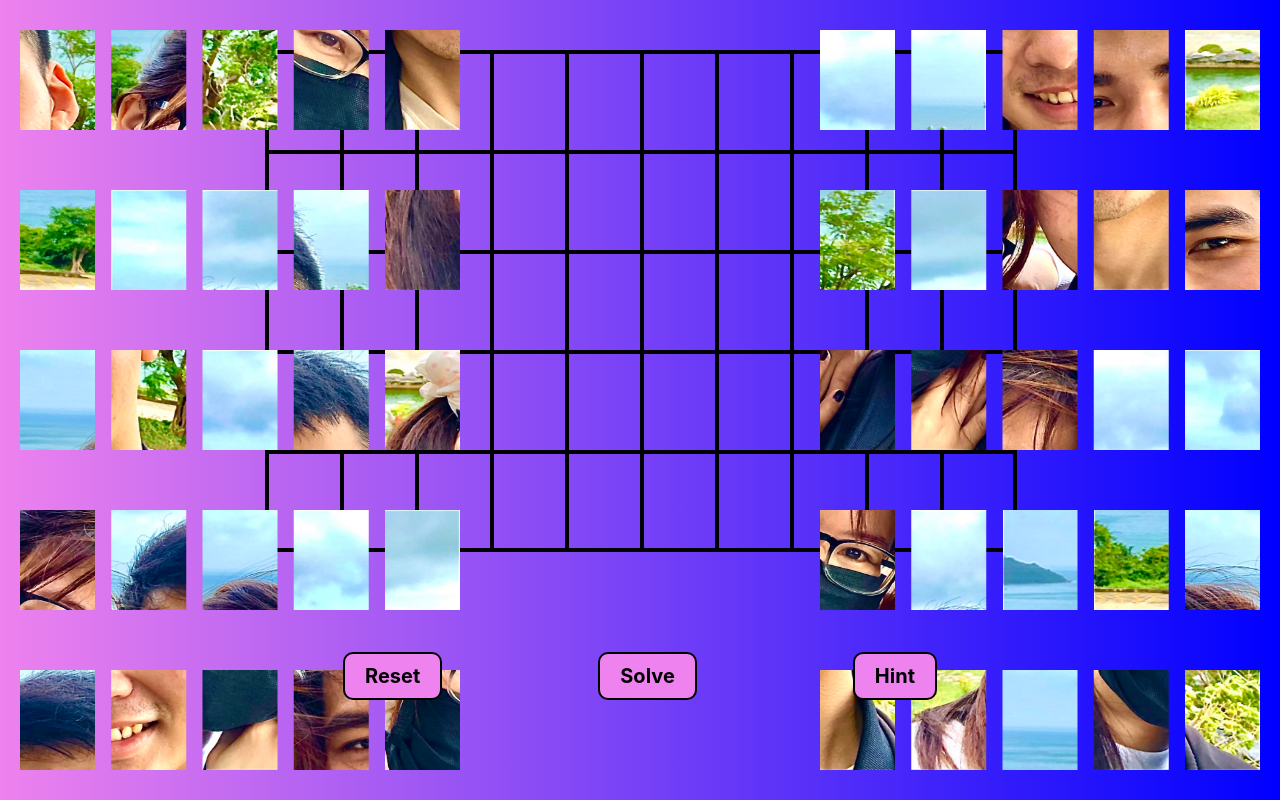
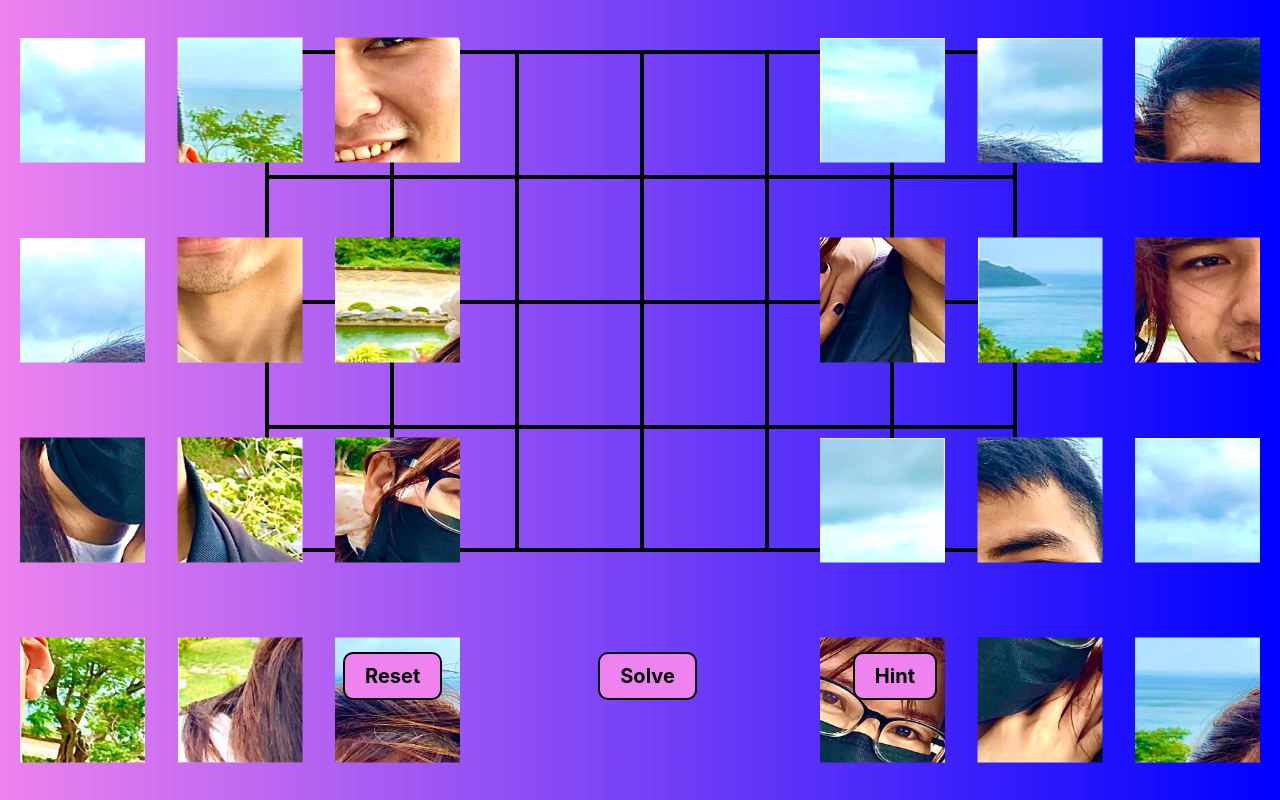
Before and after one commit to NTTrung9204/Picture-Collage, a React (Create React App) app: page / in a window 1280 px wide. Built offline with nearby package versions, Linux system fonts and the light colour scheme.

Commit message:
feat: Pick width and height

```diff
--- a/src/App.js
+++ b/src/App.js
@@ -19,8 +19,8 @@ function generateRandomArray(n) {
 }
 
 function App() {
-    const WIDTH = 10;
-    const HEIGHT = 5;
+    const WIDTH = 6;
+    const HEIGHT = 4;
     const nPuzzle = WIDTH * HEIGHT;
     const ArrayPosition = generateRandomArray(nPuzzle);
 
--- a/src/CSS/static.css
+++ b/src/CSS/static.css
@@ -21,13 +21,13 @@
     transform: translateX(-50%);
     top: 50px;
     display: grid;
-    grid-template-rows: repeat(5, 1fr);
-    grid-template-columns: repeat(10, 1fr);
+    /* grid-template-rows: repeat(5, 1fr);
+    grid-template-columns: repeat(10, 1fr); */
 }
 
 .picture__cell{
-    width: 75px;
-    height: 100px;
+    /* width: 75px;
+    height: 100px; */
     border: 2px solid black;
 }
 
@@ -42,8 +42,8 @@
 }
 
 .Puzzle__cell{
-    width: 75px;
-    height: 100px;
+    /* width: 75px;
+    height: 100px; */
     /* border: 2px solid black; */
     /* position: relative; */
     box-sizing: border-box;
--- a/src/JSComponent/BackGround.js
+++ b/src/JSComponent/BackGround.js
@@ -8,14 +8,28 @@ import image from '../IMG/image4.jpg';
 var isClicked = false;
 var isAlert = false;
 
-function moveInContainer(element, container) {
+function settingGame(Picture, pictureCell, PuzzleCellPosition, WIDTH, HEIGHT){
+    Picture.style.gridTemplateColumns = `repeat(${WIDTH}, 1fr)`;
+    Picture.style.gridTemplateRows = `repeat(${HEIGHT}, 1fr)`;
+    Array.from(pictureCell).forEach((cell, i) => {
+        cell.style.width = 750 / WIDTH + 'px';
+        cell.style.height = 500 / HEIGHT + 'px';
+    })
+
+    Array.from(PuzzleCellPosition).forEach((cell, i) => {
+        cell.style.width = 750 / WIDTH + 'px';
+        cell.style.height = 500 / HEIGHT + 'px';
+    })
+}
+
+function moveInContainer(element, container, WIDTH, HEIGHT) {
     element.style.transition = 'all 0.3s';
     const dataId = container.getAttribute('data-id');
     const i = element.id;
-    const [x, y] = [i % 10, Math.floor(i / 10)]
+    const [x, y] = [i % WIDTH, Math.floor(i / WIDTH)]
     const rect = container.getBoundingClientRect();
-    element.style.left = rect.left + rect.width / 2 - element.offsetWidth * (x * 10 + 5) / 100 + 'px';
-    element.style.top = rect.top + rect.height / 2 - element.offsetHeight * (y * 20 + 10) / 100 + 'px';
+    element.style.left = rect.left + rect.width / 2 - element.offsetWidth * (x * 100 / WIDTH + 50 / WIDTH) / 100 + 'px';
+    element.style.top = rect.top + rect.height / 2 - element.offsetHeight * (y * 100 / HEIGHT + 50 / HEIGHT) / 100 + 'px';
     element.setAttribute('data-id', dataId);
 }
 
@@ -46,8 +60,8 @@ export default function BackGround({ ArrayPosition, generateRandomArray, nPuzzle
         const PuzzleCellContainer = document.getElementsByClassName('Puzzle__cell');
         Array.from(PuzzleCell).forEach((cell, i) => {
             const [x, y] = [i % WIDTH, Math.floor(i / WIDTH)]
-            cell.style.left = cell.offsetWidth * 0.05 + PuzzleCellContainer[ArrayPosition[i]].getBoundingClientRect().left - cell.offsetWidth * (x * 10 + 5) / 100 + 'px';
-            cell.style.top = cell.offsetHeight * 0.1 + PuzzleCellContainer[ArrayPosition[i]].getBoundingClientRect().top - cell.offsetHeight * (y * 20 + 10) / 100 + 'px';
+            cell.style.left = cell.offsetWidth * 0.5 / WIDTH + PuzzleCellContainer[ArrayPosition[i]].getBoundingClientRect().left - cell.offsetWidth * (x * 100 / WIDTH + 50 / WIDTH) / 100 + 'px';
+            cell.style.top = cell.offsetHeight * 0.5 / HEIGHT + PuzzleCellContainer[ArrayPosition[i]].getBoundingClientRect().top - cell.offsetHeight * (y * 100 / HEIGHT + 50 / HEIGHT) / 100 + 'px';
 
             cell.setAttribute('data-id', null);
         })
@@ -67,7 +81,7 @@ export default function BackGround({ ArrayPosition, generateRandomArray, nPuzzle
             recureSolve(PuzzleCell, pictureCell, i + 1);
             return;
         }
-        moveInContainer(PuzzleCell[i], pictureCell[i]);
+        moveInContainer(PuzzleCell[i], pictureCell[i], WIDTH, HEIGHT);
         setTimeout(() => {
             recureSolve(PuzzleCell, pictureCell, i + 1);
         }, 300);
@@ -86,6 +100,9 @@ export default function BackGround({ ArrayPosition, generateRandomArray, nPuzzle
     useEffect(() => {
         const PuzzleCell = document.getElementsByClassName("Puzzle__cell__image")
         const pictureCell = document.getElementsByClassName('picture__cell');
+        const Picture = document.getElementsByClassName('picture')[0];
+        const PuzzleCellPosition = document.getElementsByClassName('Puzzle__cell');
+        settingGame(Picture, pictureCell, PuzzleCellPosition, WIDTH, HEIGHT);
         reset(ArrayPosition);
         Array.from(PuzzleCell).forEach((cell, i) => {
             var positionPointer = {
@@ -126,7 +143,7 @@ export default function BackGround({ ArrayPosition, generateRandomArray, nPuzzle
             e.target.style.zIndex = 0;
             Array.from(pictureCell).forEach(pictureCell => {
                 if (isContainer(pictureCell, e.clientX, e.clientY) && e.target.className == 'Puzzle__cell__image') {
-                    moveInContainer(e.target, pictureCell);
+                    moveInContainer(e.target, pictureCell, WIDTH, HEIGHT);
                     if(checkWin() && !isAlert){
                         isAlert = true;
                         alert('You win');
```
